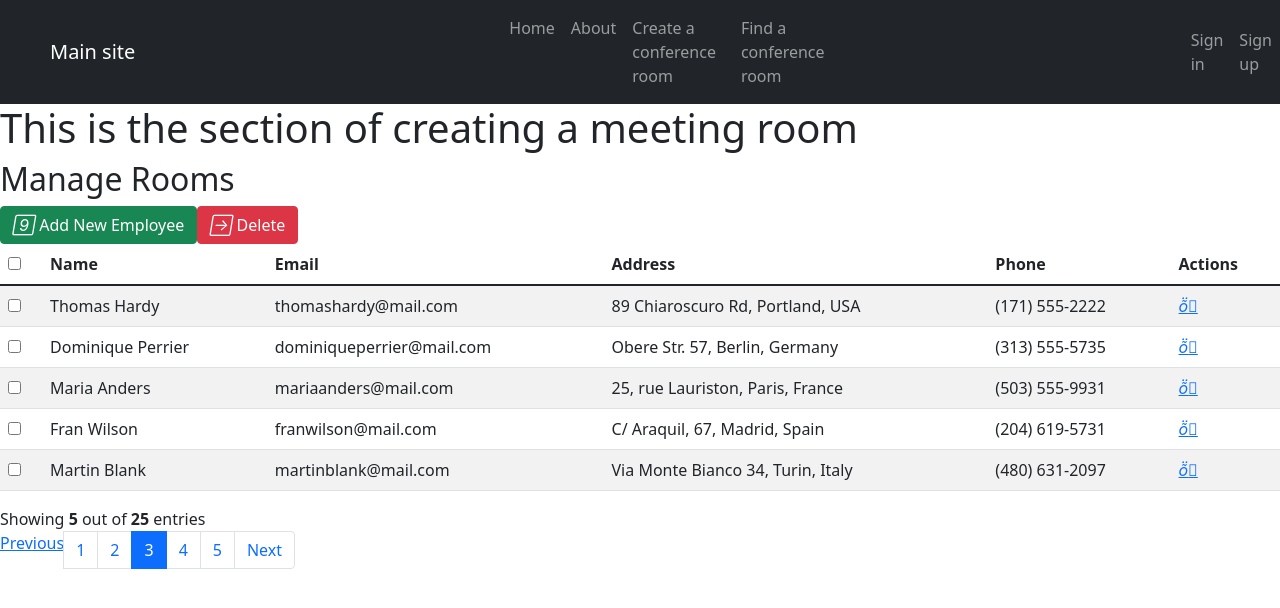
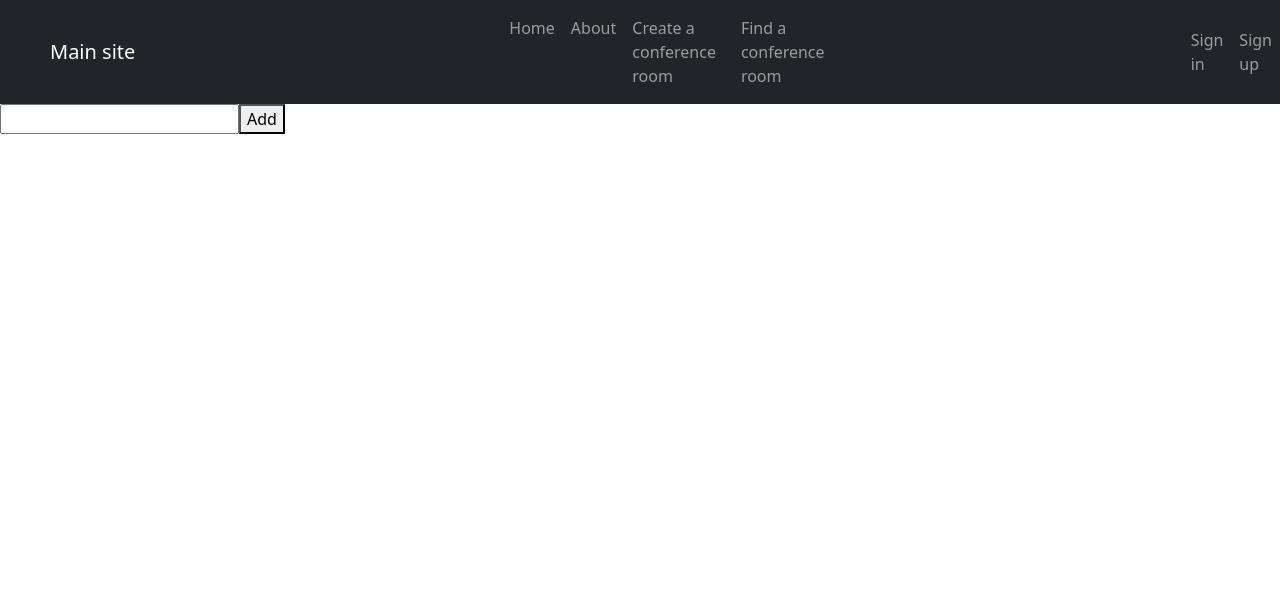
Before and after one commit to idiosyncrasy00/Group2Proj, a Vue app in the folder client/: page /createRoom in a window 1280 px wide. Shown: the top 608 px of the page. Built offline with nearby package versions, Linux system fonts and the light colour scheme.

Commit message:
[FRONTEND] add and delete a meeting room test
test the view feature

```diff
--- a/client/package.json
+++ b/client/package.json
@@ -9,6 +9,7 @@
   },
   "dependencies": {
     "@popperjs/core": "^2.10.1",
+    "axios": "^0.22.0",
     "bootstrap": "^5.1.3",
     "core-js": "^3.6.5",
     "node-sass": "^4.14.1",
--- a/client/src/views/Rooms/RoomDetails.vue
+++ b/client/src/views/Rooms/RoomDetails.vue
@@ -1,15 +1,20 @@
 <template>
-  <h1>Room details page</h1>
+  <div>
+    <h1>Room details page</h1>
+    <p>Room id is {{ id }}</p>
+  </div>
 </template>
 
 <script>
 //import { defineComponent } from '@vue/composition-api'
-
 export default {
-
-}
+  data() {
+    return {
+      id: this.$route.params.id,
+    };
+  },
+};
 </script>
 
 <style scoped>
-
 </style>
--- a/client/src/views/Rooms/createRoom.vue
+++ b/client/src/views/Rooms/createRoom.vue
@@ -1,223 +1,14 @@
 <template>
-  <Nav />
- <h1>This is the section of creating a meeting room</h1>
-  <div class="table-responsive">
-			<div class="table-wrapper">
-				<div class="table-title">
-					<div class="row">
-						<div class="col-xs-6">
-							<h2>Manage Rooms</h2>
-						</div>
-						<div class="col-xs-6">
-							<a href="#addEmployeeModal" class="btn btn-success" data-toggle="modal"><i class="material-icons">&#xE147;</i> <span>Add New Employee</span></a>
-							<a href="#deleteEmployeeModal" class="btn btn-danger" data-toggle="modal"><i class="material-icons">&#xE15C;</i> <span>Delete</span></a>
-						</div>
-					</div>
-				</div>
-				<table class="table table-striped table-hover">
-					<thead>
-						<tr>
-							<th>
-								<span class="custom-checkbox">
-									<input type="checkbox" id="selectAll">
-									<label for="selectAll"></label>
-								</span>
-							</th>
-							<th>Name</th>
-							<th>Email</th>
-							<th>Address</th>
-							<th>Phone</th>
-							<th>Actions</th>
-						</tr>
-					</thead>
-					<tbody>
-						<tr>
-							<td>
-								<span class="custom-checkbox">
-									<input type="checkbox" id="checkbox1" name="options[]" value="1">
-									<label for="checkbox1"></label>
-								</span>
-							</td>
-							<td>Thomas Hardy</td>
-							<td>thomashardy@mail.com</td>
-							<td>89 Chiaroscuro Rd, Portland, USA</td>
-							<td>(171) 555-2222</td>
-							<td>
-								<a href="#editEmployeeModal" class="edit" data-toggle="modal"><i class="material-icons" data-toggle="tooltip" title="Edit">&#xE254;</i></a>
-								<a href="#deleteEmployeeModal" class="delete" data-toggle="modal"><i class="material-icons" data-toggle="tooltip" title="Delete">&#xE872;</i></a>
-							</td>
-						</tr>
-						<tr>
-							<td>
-								<span class="custom-checkbox">
-									<input type="checkbox" id="checkbox2" name="options[]" value="1">
-									<label for="checkbox2"></label>
-								</span>
-							</td>
-							<td>Dominique Perrier</td>
-							<td>dominiqueperrier@mail.com</td>
-							<td>Obere Str. 57, Berlin, Germany</td>
-							<td>(313) 555-5735</td>
-							<td>
-								<a href="#editEmployeeModal" class="edit" data-toggle="modal"><i class="material-icons" data-toggle="tooltip" title="Edit">&#xE254;</i></a>
-								<a href="#deleteEmployeeModal" class="delete" data-toggle="modal"><i class="material-icons" data-toggle="tooltip" title="Delete">&#xE872;</i></a>
-							</td>
-						</tr>
-						<tr>
-							<td>
-								<span class="custom-checkbox">
-									<input type="checkbox" id="checkbox3" name="options[]" value="1">
-									<label for="checkbox3"></label>
-								</span>
-							</td>
-							<td>Maria Anders</td>
-							<td>mariaanders@mail.com</td>
-							<td>25, rue Lauriston, Paris, France</td>
-							<td>(503) 555-9931</td>
-							<td>
-								<a href="#editEmployeeModal" class="edit" data-toggle="modal"><i class="material-icons" data-toggle="tooltip" title="Edit">&#xE254;</i></a>
-								<a href="#deleteEmployeeModal" class="delete" data-toggle="modal"><i class="material-icons" data-toggle="tooltip" title="Delete">&#xE872;</i></a>
-							</td>
-						</tr>
-						<tr>
-							<td>
-								<span class="custom-checkbox">
-									<input type="checkbox" id="checkbox4" name="options[]" value="1">
-									<label for="checkbox4"></label>
-								</span>
-							</td>
-							<td>Fran Wilson</td>
-							<td>franwilson@mail.com</td>
-							<td>C/ Araquil, 67, Madrid, Spain</td>
-							<td>(204) 619-5731</td>
-							<td>
-								<a href="#editEmployeeModal" class="edit" data-toggle="modal"><i class="material-icons" data-toggle="tooltip" title="Edit">&#xE254;</i></a>
-								<a href="#deleteEmployeeModal" class="delete" data-toggle="modal"><i class="material-icons" data-toggle="tooltip" title="Delete">&#xE872;</i></a>
-							</td>
-						</tr>
-						<tr>
-							<td>
-								<span class="custom-checkbox">
-									<input type="checkbox" id="checkbox5" name="options[]" value="1">
-									<label for="checkbox5"></label>
-								</span>
-							</td>
-							<td>Martin Blank</td>
-							<td>martinblank@mail.com</td>
-							<td>Via Monte Bianco 34, Turin, Italy</td>
-							<td>(480) 631-2097</td>
-							<td>
-								<a href="#editEmployeeModal" class="edit" data-toggle="modal"><i class="material-icons" data-toggle="tooltip" title="Edit">&#xE254;</i></a>
-								<a href="#deleteEmployeeModal" class="delete" data-toggle="modal"><i class="material-icons" data-toggle="tooltip" title="Delete">&#xE872;</i></a>
-							</td>
-						</tr>
-					</tbody>
-				</table>
-				<div class="clearfix">
-					<div class="hint-text">Showing <b>5</b> out of <b>25</b> entries</div>
-					<ul class="pagination">
-						<li class="page-item disabled"><a href="#">Previous</a></li>
-						<li class="page-item"><a href="#" class="page-link">1</a></li>
-						<li class="page-item"><a href="#" class="page-link">2</a></li>
-						<li class="page-item active"><a href="#" class="page-link">3</a></li>
-						<li class="page-item"><a href="#" class="page-link">4</a></li>
-						<li class="page-item"><a href="#" class="page-link">5</a></li>
-						<li class="page-item"><a href="#" class="page-link">Next</a></li>
-					</ul>
-				</div>
-			</div>
-		</div>
-	<!-- Edit Modal HTML -->
-	<div id="addEmployeeModal" class="modal fade">
-		<div class="modal-dialog">
-			<div class="modal-content">
-				<form>
-					<div class="modal-header">
-						<h4 class="modal-title">Add Employee</h4>
-						<button type="button" class="close" data-dismiss="modal" aria-hidden="true">&times;</button>
-					</div>
-					<div class="modal-body">
-						<div class="form-group">
-							<label>Name</label>
-							<input type="text" class="form-control" required>
-						</div>
-						<div class="form-group">
-							<label>Email</label>
-							<input type="email" class="form-control" required>
-						</div>
-						<div class="form-group">
-							<label>Address</label>
-							<textarea class="form-control" required></textarea>
-						</div>
-						<div class="form-group">
-							<label>Phone</label>
-							<input type="text" class="form-control" required>
-						</div>
-					</div>
-					<div class="modal-footer">
-						<input type="button" class="btn btn-default" data-dismiss="modal" value="Cancel">
-						<input type="submit" class="btn btn-success" value="Add">
-					</div>
-				</form>
-			</div>
-		</div>
-	</div>
-	<!-- Edit Modal HTML -->
-	<div id="editEmployeeModal" class="modal fade">
-		<div class="modal-dialog">
-			<div class="modal-content">
-				<form>
-					<div class="modal-header">
-						<h4 class="modal-title">Edit Employee</h4>
-						<button type="button" class="close" data-dismiss="modal" aria-hidden="true">&times;</button>
-					</div>
-					<div class="modal-body">
-						<div class="form-group">
-							<label>Name</label>
-							<input type="text" class="form-control" required>
-						</div>
-						<div class="form-group">
-							<label>Email</label>
-							<input type="email" class="form-control" required>
-						</div>
-						<div class="form-group">
-							<label>Address</label>
-							<textarea class="form-control" required></textarea>
-						</div>
-						<div class="form-group">
-							<label>Phone</label>
-							<input type="text" class="form-control" required>
-						</div>
-					</div>
-					<div class="modal-footer">
-						<input type="button" class="btn btn-default" data-dismiss="modal" value="Cancel">
-						<input type="submit" class="btn btn-info" value="Save">
-					</div>
-				</form>
-			</div>
-		</div>
-	</div>
-	<!-- Delete Modal HTML -->
-	<div id="deleteEmployeeModal" class="modal fade">
-		<div class="modal-dialog">
-			<div class="modal-content">
-				<form>
-					<div class="modal-header">
-						<h4 class="modal-title">Delete Employee</h4>
-						<button type="button" class="close" data-dismiss="modal" aria-hidden="true">&times;</button>
-					</div>
-					<div class="modal-body">
-						<p>Are you sure you want to delete these Records?</p>
-						<p class="text-warning"><small>This action cannot be undone.</small></p>
-					</div>
-					<div class="modal-footer">
-						<input type="button" class="btn btn-default" data-dismiss="modal" value="Cancel">
-						<input type="submit" class="btn btn-danger" value="Delete">
-					</div>
-				</form>
-			</div>
-		</div>
-	</div>
+  <div>
+    <Nav />
+    <input type="text" v-model="meeting" />
+    <button type="button" @click="addMeeting">Add</button>
+    <div v-for="meeting in meetings" :key="meeting">
+      {{ meeting }}
+      <button type="button" @click="modifyMeeting">Modify</button>
+      <button type="button" @click="deleteMeeting(meeting)">Delete</button>
+    </div>
+  </div>
 </template>
 
 <script>
@@ -227,10 +18,21 @@ export default {
   name: "createRoom",
   data() {
     return {
-      0: 0,
+      meeting: "",
+      meetings: [],
     };
   },
-  methods: {},
+  methods: {
+    addMeeting() {
+      this.meetings.push(this.meeting);
+      this.meeting = "";
+    },
+    deleteMeeting(meeting) {
+      this.meetings = this.meetings.filter((item) => {
+        return meeting != item;
+      });
+    },
+  },
   components: {
     Nav,
   },
```
Also changed, not shown: client/src/main.js (+6 -6 lines).
